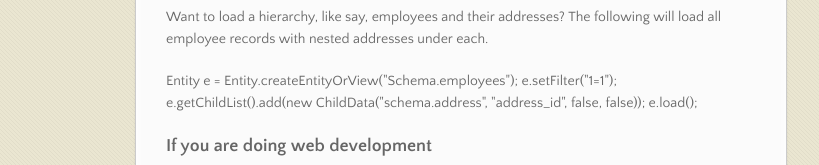
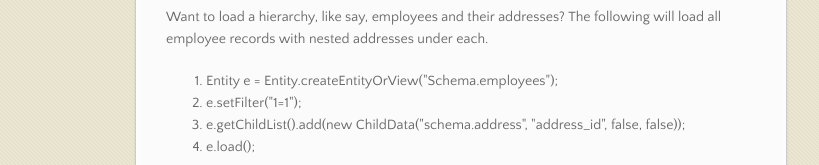
Before and after one commit to rpbarbati/Tomato, a plain HTML site: page index.html in a window 1280 px wide. Shown: the part 925-1090 px from the top of the page, without its empty margins (180-999 px from the left). Drawn offline with nearby package versions, Linux system fonts and the light colour scheme.

Commit message:
Update index.html

```diff
--- a/index.html
+++ b/index.html
@@ -75,13 +75,13 @@ So, no matter how many tables your project accesses, you will have 2 classes doi
   e.load();
 </p>
 
-<p>Want to load a hierarchy, like say, employees and their addresses?  The following will load all employee records with nested addresses under each.
-        </p><p>
-        Entity e = Entity.createEntityOrView("Schema.employees");
-  e.setFilter("1=1");
-  e.getChildList().add(new ChildData("schema.address", "address_id", false, false));
-  e.load();
-        </p>
+<p>Want to load a hierarchy, like say, employees and their addresses?  The following will load all employee records with nested addresses under each. </p>
+          <ol>
+            <li>Entity e = Entity.createEntityOrView("Schema.employees");</li>
+            <li>e.setFilter("1=1");</li>
+            <li>e.getChildList().add(new ChildData("schema.address", "address_id", false, false));</li>
+            <li>e.load();</li>
+        </ol>
 
 
 <h3>
```
